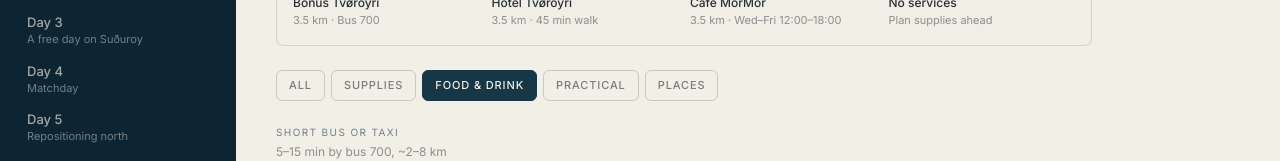
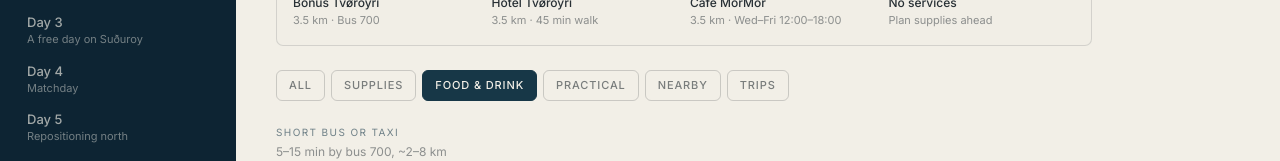
Before and after one commit to DeclanD2025/FAROES, a Next.js app: page /food-drink in a window 1280 px wide. Shown: the part 246-407 px from the top of the page. Built offline with nearby package versions, Linux system fonts and the light colour scheme.

Commit message:
Split Places tab into Nearby (village/harbour/walk/town, within 3km) and Trips (visit/viewpoint, 5km+ day trips)

```diff
--- a/components/proximity-list.tsx
+++ b/components/proximity-list.tsx
@@ -13,14 +13,15 @@ import { ORAVIK_BASE_GUIDE, type ProximityItem } from "@/lib/data/day-intel";
 // Filter tabs
 // ---------------------------------------------------------------------------
 
-type FilterTab = "all" | "supplies" | "food-drink" | "practical" | "places";
+type FilterTab = "all" | "supplies" | "food-drink" | "practical" | "nearby" | "trips";
 
 const FILTER_TABS: { id: FilterTab; label: string }[] = [
   { id: "all", label: "All" },
   { id: "supplies", label: "Supplies" },
   { id: "food-drink", label: "Food & Drink" },
   { id: "practical", label: "Practical" },
-  { id: "places", label: "Places" },
+  { id: "nearby", label: "Nearby" },
+  { id: "trips", label: "Trips" },
 ];
 
 const FILTER_CATEGORIES: Record<FilterTab, string[]> = {
@@ -28,7 +29,8 @@ const FILTER_CATEGORIES: Record<FilterTab, string[]> = {
   supplies: ["supermarket", "pharmacy"],
   "food-drink": ["food", "cafe", "restaurant", "bar"],
   practical: ["transport", "atm", "pharmacy"],
-  places: ["village", "harbour", "walk", "town", "visit", "viewpoint"],
+  nearby: ["village", "harbour", "walk", "town"],
+  trips: ["visit", "viewpoint"],
 };
 
 function itemMatchesFilter(item: ProximityItem, tab: FilterTab): boolean {
```
